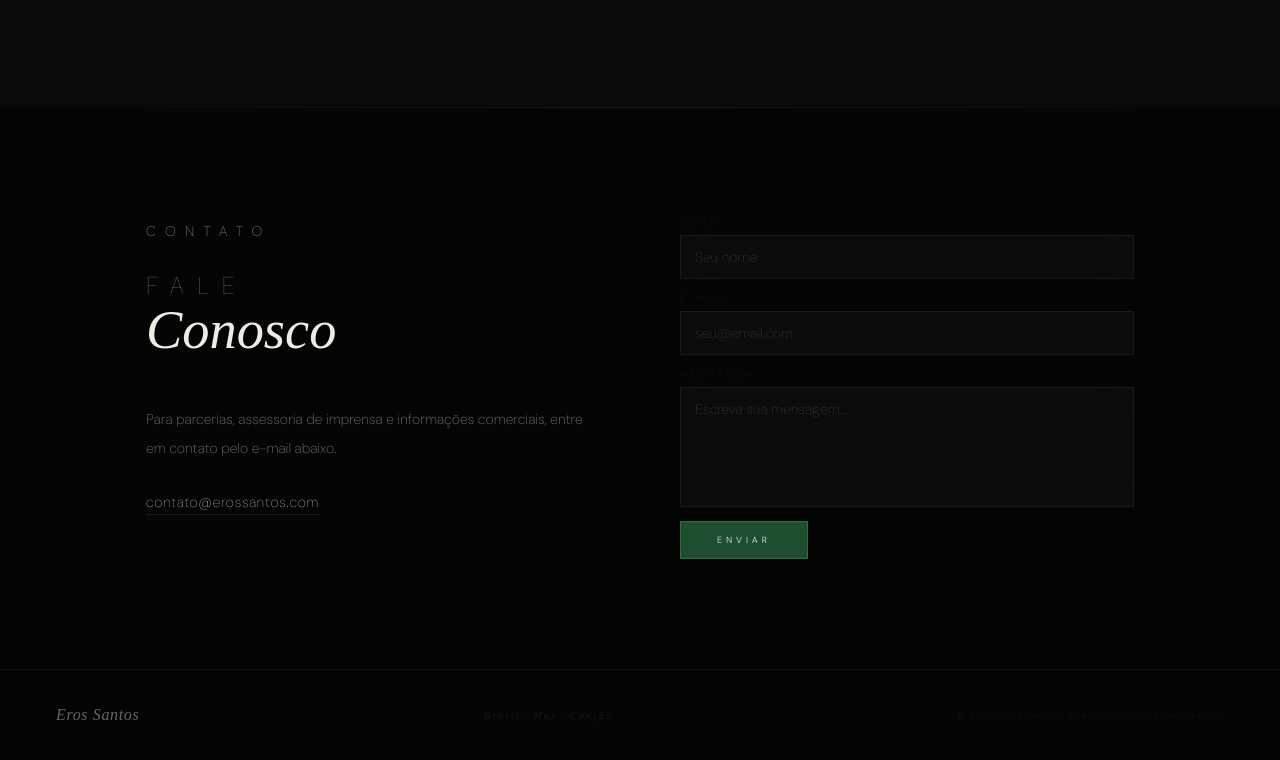
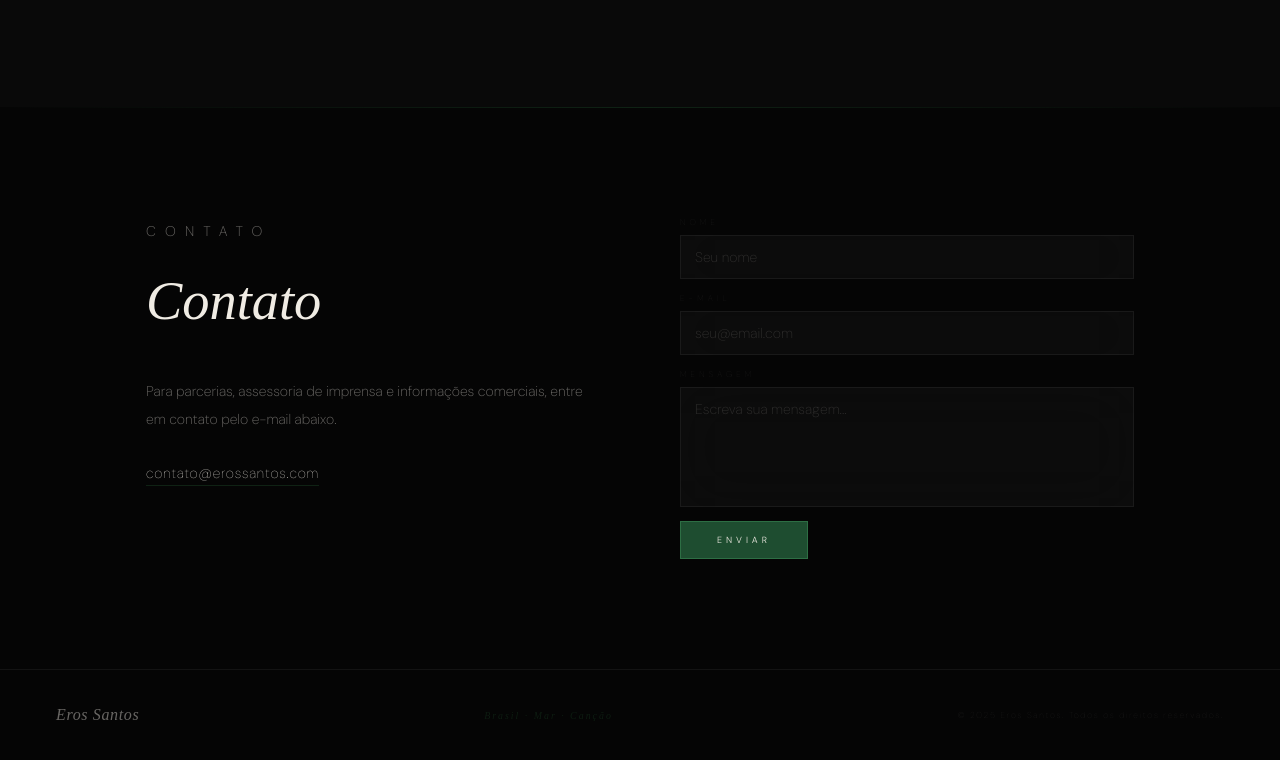
Before and after one commit to erossantosoficial/erossantos.com, a plain HTML site: page index.html in a window 1280 px wide. Shown: the part 3998-4758 px from the top of the page. Drawn offline with Linux system fonts and the light colour scheme; a web font is replaced by a local one.

Commit message:
Update index.html

```diff
--- a/index.html
+++ b/index.html
@@ -717,7 +717,7 @@
       <div class="contact-grid">
         <div class="contact-left">
           <p class="sec-label reveal">Contato</p>
-          <h2 class="sec-title reveal d1"><small>Fale</small>Conosco</h2>
+          <h2 class="sec-title reveal d1"><small></small>Contato</h2>
           <p class="reveal d2">Para parcerias, assessoria de imprensa e informações comerciais, entre em contato pelo e-mail abaixo.<!-- SUBSTITUA --></p>
           <a href="mailto:contato@erossantos.com" class="contact-mail reveal d3">contato@erossantos.com</a> <!-- SUBSTITUA -->
         </div>
```
